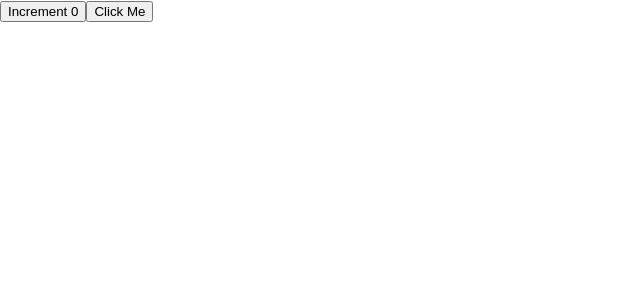
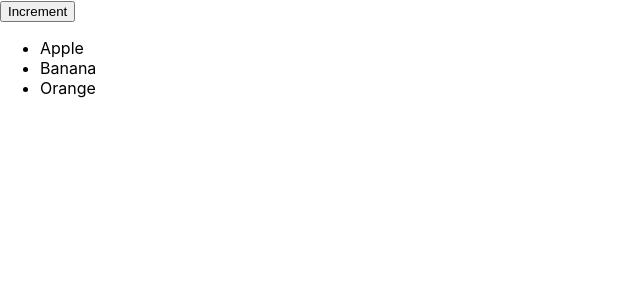
Before and after one commit to salinpaul94/60_DAY_PLAN_FOR_CROSS_PALTFORM_DEVELOPMENT, a React (Create React App) app in the folder cilu_laptop/: page / in a window 1280 px wide. Shown: the top 300 px of the page, without its empty margins (0-640 px from the left). Built offline with nearby package versions, Linux system fonts and the light colour scheme.

Commit message:
task 11 example 2

```diff
--- a/cilu_laptop/src/App.js
+++ b/cilu_laptop/src/App.js
@@ -1,5 +1,5 @@
 import './App.css';
-import AppTask11Example1 from './Day6Components/Task11Example1';
+import AppTask11Example2 from './Day6Components/Task11Example2';
 
 function App() {
   return (
@@ -21,7 +21,8 @@ function App() {
     // <AppTask9Example2/>
     // <AppTask10Example1/>
     // <AppTask10Example2/>
-    <AppTask11Example1/>
+    // <AppTask11Example1/>
+    <AppTask11Example2/>
   );
 }
 
--- /dev/null
+++ b/cilu_laptop/src/Day6Components/Task11Example2.js
@@ -0,0 +1,28 @@
+import React, { useState } from 'react';
+
+const List = React.memo(({ items}) => {
+  console.log('List rendered');
+  return (
+    <ul>
+      {items.map(( item, index) => (
+        // return (
+        <li key={index}>{item}</li>
+        // );
+      ))}
+    </ul>
+  );
+});
+
+function AppTask11Example2() {
+  const [items, setItems] = useState(['Apple', 'Banana', 'Orange']);
+  const [count, setCount] = useState(0);
+
+  return (
+    <div>
+      <button onClick={() => setCount(count + 1)}>Increment</button>
+      <List items={items}/>
+    </div>
+  );
+}
+
+export default AppTask11Example2;
```
